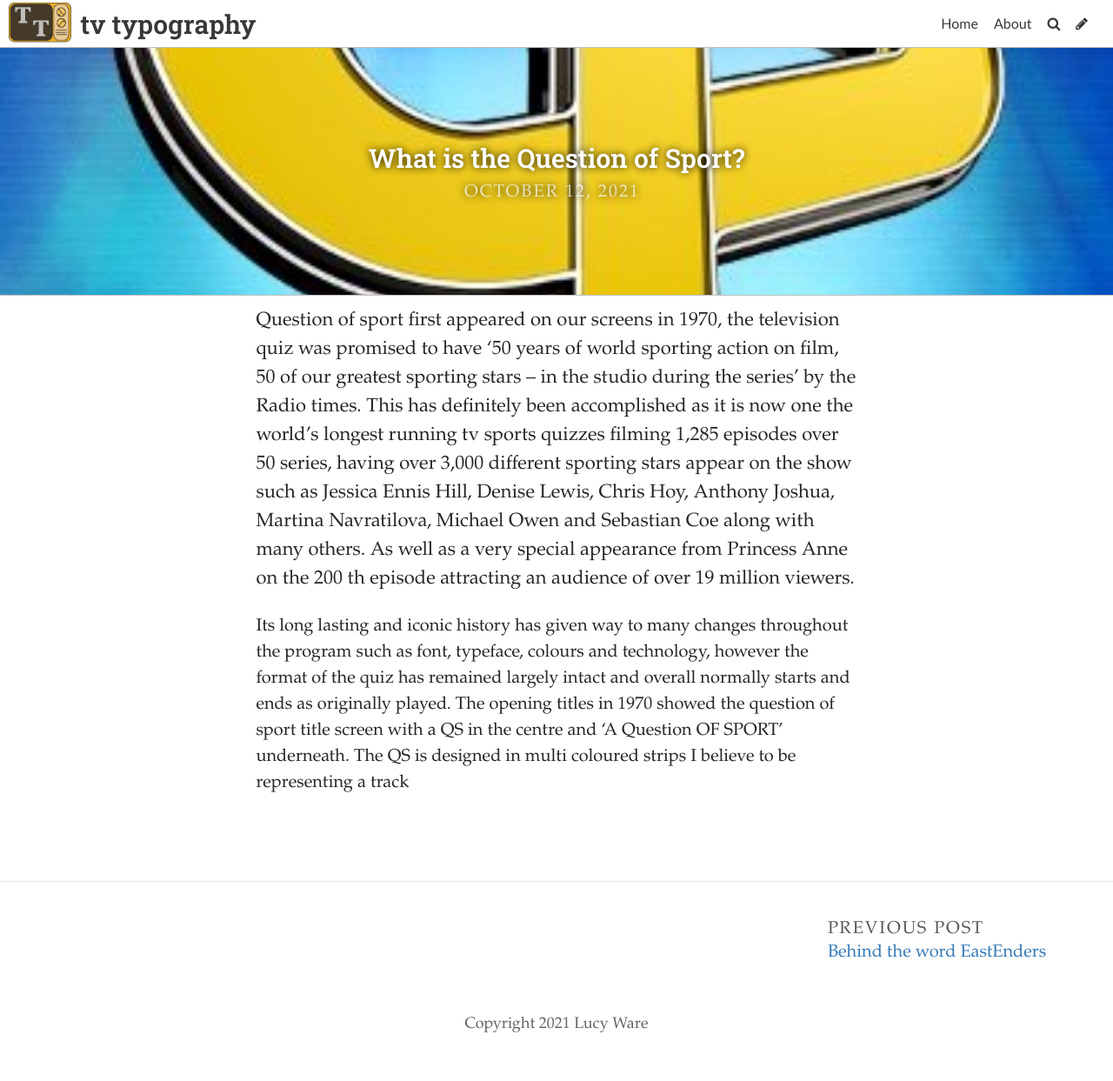
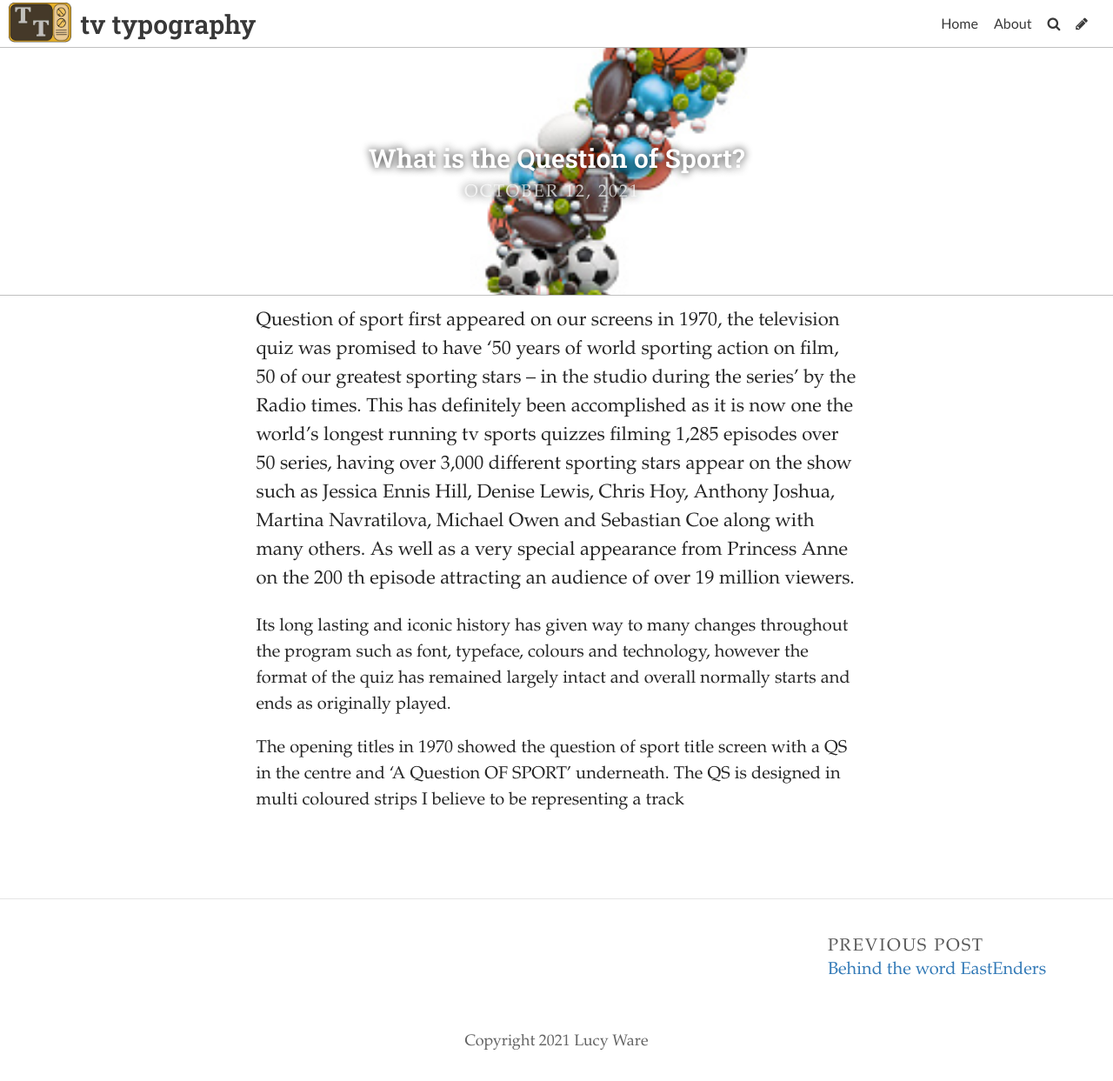
Before and after one commit to Lucyware/typography-, a Jekyll site: the page built from _posts/2021-10-12-what-is-the-question-of-sport.md, in a window 1280 px wide. Shown: the whole page at 87% size. Built offline with Jekyll 4.4.1, drawn with Linux system fonts in a browser that asks for light colours; some web fonts are replaced.

Commit message:
Update Post “2021-10-12-what-is-the-question-of-sport”

```diff
--- a/_posts/2021-10-12-what-is-the-question-of-sport.md
+++ b/_posts/2021-10-12-what-is-the-question-of-sport.md
@@ -2,7 +2,7 @@
 layout: post
 title: What is the Question of Sport?
 date: 2021-10-12T14:25:11.424Z
-image: ../uploads/czgfdxzb_400x400.jpg
+image: ../uploads/istockphoto-1211429984-170667a.jpg
 title_color: "#ffffff"
 caption: The typological changes that have developed through this iconic sports
   show history.
@@ -17,10 +17,10 @@
 Coe along with many others. As well as a very special appearance from Princess Anne on the
 200 th episode attracting an audience of over 19 million viewers.
 
-
 Its long lasting and iconic history has given way to many changes throughout the program
 such as font, typeface, colours and technology, however the format of the quiz has
 remained largely intact and overall normally starts and ends as originally played.
+
 The opening titles in 1970 showed the question of sport title screen with a QS in the centre
 and ‘A Question OF SPORT’ underneath. The QS is designed in multi coloured strips I believe
 to be representing a track
```
Also changed, not shown: uploads/istockphoto-1211429984-170667a.jpg (added).
